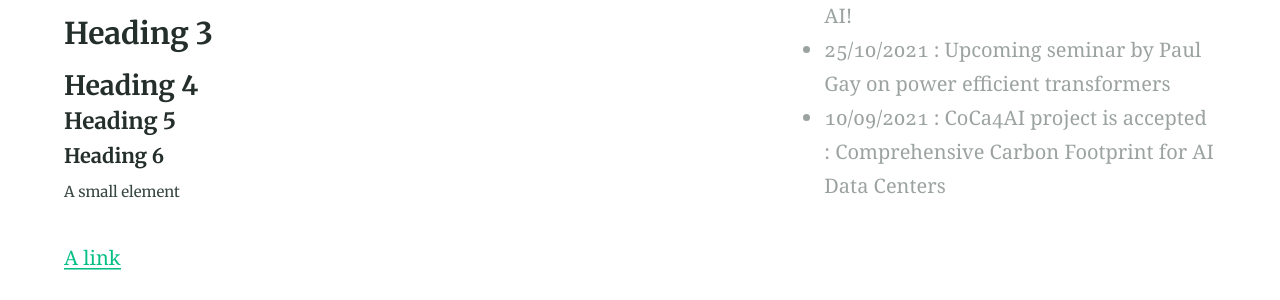
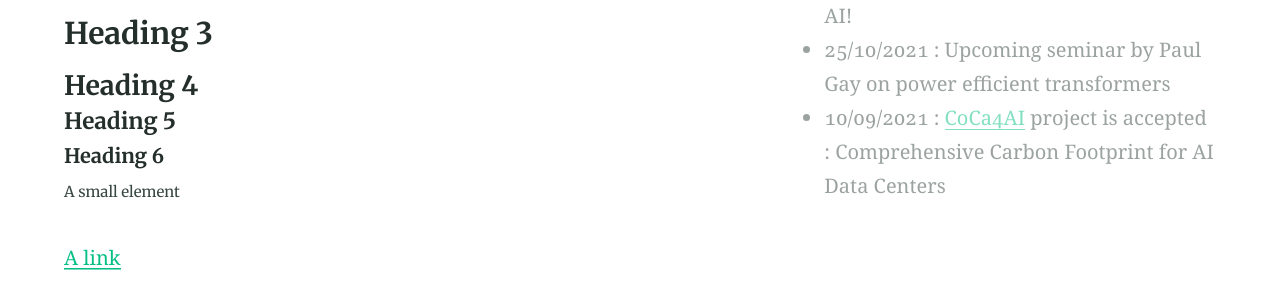
Before and after one commit to GreenAI-Uppa/GreenAI-Uppa.github.io, a Jekyll site: the page built from elements.md, in a window 1280 px wide and 900 px high, scrolled down 481 px. Shown: the part 180-480 px from the top of the window. Built offline with Jekyll 4.4.1, drawn with Linux system fonts in a browser that asks for light colours; some of the changed lines change nothing that is shown.

```diff
--- a/_config.yml
+++ b/_config.yml
@@ -163,7 +163,7 @@
 news:
    17/11/2021: 'Join us at our <a href="https://greenai-uppa.github.io/acml_competition/">ACML Workshop</a> on the power consumption of AI!'
    25/10/2021: "Upcoming seminar by Paul Gay on power efficient transformers"
-   10/09/2021: "CoCa4AI project is accepted : Comprehensive Carbon Footprint for AI Data Centers"
+   10/09/2021: '<a href="https://greenai-uppa.github.io/Coca4AI/"> CoCa4AI</a> project is accepted : Comprehensive Carbon Footprint for AI Data Centers'
 
 #17/11/2021: 'Join us at our <a href="/power_efficient_deep_learning/">ACML Workshop</a> on the power consumption of AI!'
 sharing_links: # Appear at the bottom of single blog posts, add as desired. The value can be 'true' or the desired button colour
```
